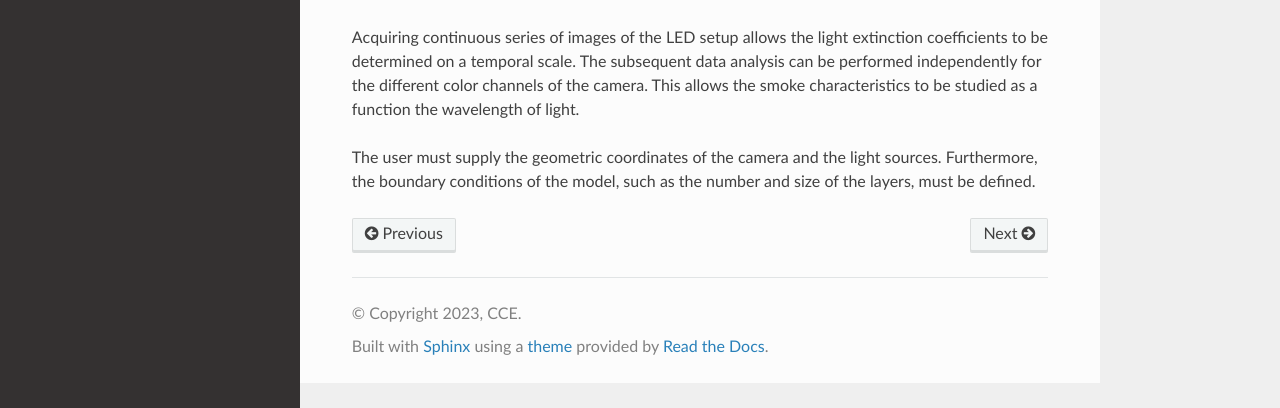
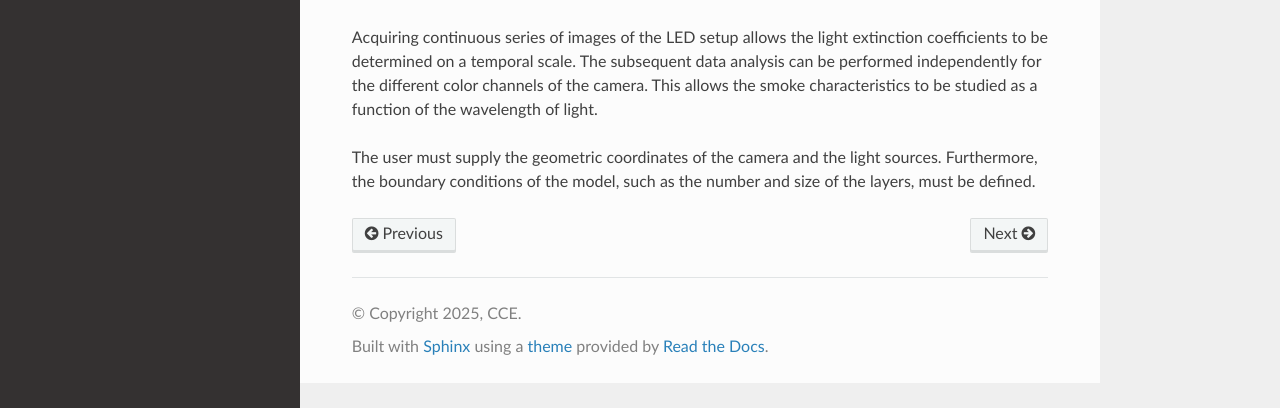
Before and after one commit to FireDynamics/LEDSmokeAnalysis, a Sphinx documentation site: the page built from doc/description.rst, in a window 1280 px wide. Shown: the part 470-878 px from the top of the page. Built offline with Sphinx 7.4.7 and the Read the Docs theme 3.1.0, drawn with Linux system fonts in a browser that asks for light colours.

Commit message:
bugfixes and small edits

```diff
--- a/doc/conf.py
+++ b/doc/conf.py
@@ -18,9 +18,9 @@
 # https://www.sphinx-doc.org/en/master/usage/configuration.html#project-information
 
 project = 'LEDSmokeAnalysis'
-copyright = '2023, CCE'
+copyright = '2025, CCE'
 author = 'CCE'
-release = '0.9.0'
+release = '0.9.1'
 
 # -- General configuration ---------------------------------------------------
 # https://www.sphinx-doc.org/en/master/usage/configuration.html#general-configuration
--- a/doc/description.rst
+++ b/doc/description.rst
@@ -6,6 +6,6 @@
 
 Based on the Beer-Lambert law a model for the light transmission is formulated as a line of sight integration of the extinction coefficients between the camera and the individual LEDs. Accordingly, the region of interest is discretized by horizontal layers, each characterized by a single extinction coefficient. The underlying assumption of the model is that the smoke properties are homogeneous within these layers. Based on an inverse modelling approach local values of the extinction coefficient can be deduced by fitting the model intensities to the measured LED intensities.
 
-Acquiring continuous series of images of the LED setup allows the light extinction coefficients to be determined on a temporal scale. The subsequent data analysis can be performed independently for the different color channels of the camera. This allows the smoke characteristics to be studied as a function the wavelength of light.
+Acquiring continuous series of images of the LED setup allows the light extinction coefficients to be determined on a temporal scale. The subsequent data analysis can be performed independently for the different color channels of the camera. This allows the smoke characteristics to be studied as a function of the wavelength of light.
 
 The user must supply the geometric coordinates of the camera and the light sources. Furthermore, the boundary conditions of the model, such as the number and size of the layers, must be defined.
```
Also changed, not shown: doc/analysis.rst (+2 -6 lines), 1 other file.
